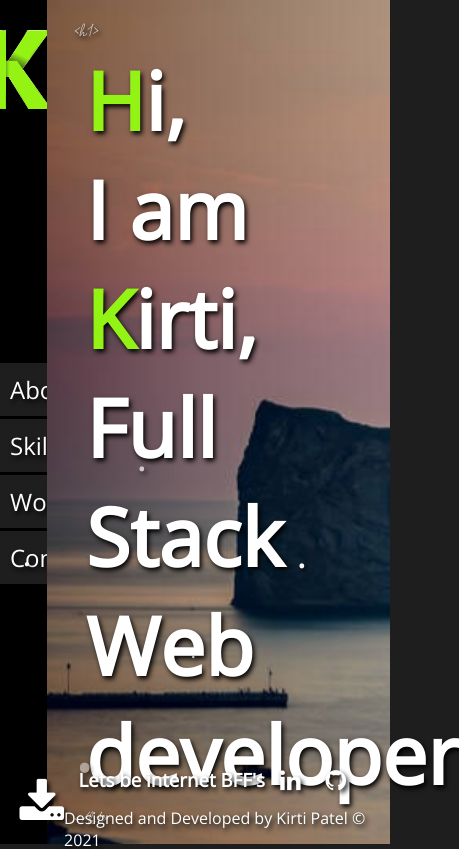
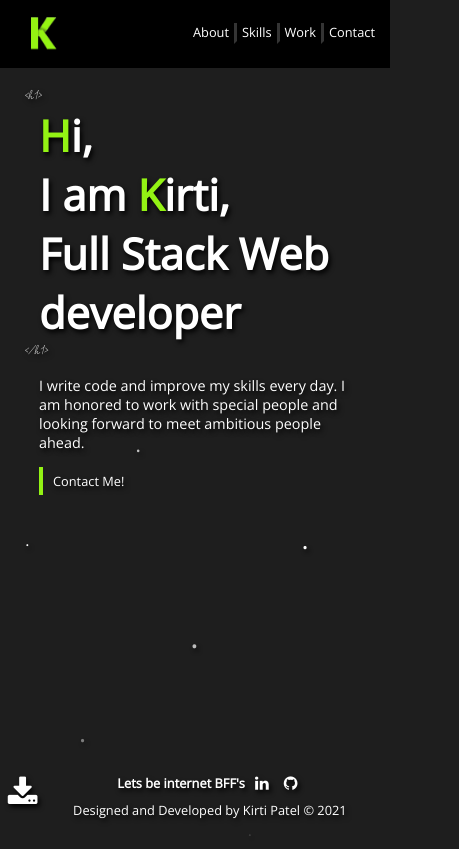
Before and after one commit to kirti18patel/react-portfolio, a React (Create React App) app in the folder react-portfolio/: page / in a window 390 px wide. Shown: the top 849 px of the page, 459 px wide, since content can reach past the window. Built offline with nearby package versions, Linux system fonts and the light colour scheme.

Commit message:
responsiveness added

```diff
--- a/react-portfolio/src/App.css
+++ b/react-portfolio/src/App.css
@@ -12,7 +12,7 @@
 
 body{
   width: 100vw;
-  height: 100vh;
+  min-height: 100vh;
   color: white;
   font-family: 'Open Sans', sans-serif;
   background-color: var(--bgcolor);
@@ -433,7 +433,6 @@ footer{
 
 /* dots animation */
 .dots h1{
-  font-size: 2rem;
   animation: dot 7s linear infinite;
 }
 @keyframes dot{
@@ -455,48 +454,40 @@ footer{
 }
 .dots h1:nth-child(1){
   animation-delay: 2s;
-  font-size: 25px;
+  font-size: 1.5rem;
 }
 .dots h1:nth-child(2){
   animation-delay: 4s;
-  font-size: 60px;
+  font-size: 2.5rem;
 }
 .dots h1:nth-child(3){
   animation-delay: 1s;
-  font-size: 30px;
+  font-size: 2rem;
 }
 .dots h1:nth-child(4){
   animation-delay: 3s;
-  font-size: 15px;
+  font-size: 3rem;
 }
 .dots h1:nth-child(5){
   animation-delay: 5s;
-  font-size: 40px;
+  font-size: 1.5rem;
 }
 .dots h1:nth-child(6){
   animation-delay: 2s;
-  font-size: 30px;
+  font-size: 2.5rem;
 }
 .dots h1:nth-child(7){
   animation-delay: 6s;
-  font-size: 60px;
+  font-size: 3rem;
 }
 .dots{
   width: 100%;
-  display: flex;
-  justify-content: space-around;
-  align-items: center;
   bottom: -100px;
   position: absolute;
   color: white;
 }
 
 /* skills page designing */
-.skills{
-  display: flex;
-  justify-content: space-between;
-  align-items: center;
-}
 .skills-description{
   width: 45%;
   height: 100%;
@@ -531,3 +522,279 @@ footer{
   height:130px;
   padding: 10px;
 }
+
+
+@media screen and (max-width: 640px) {
+  #root{
+    flex-direction: column;
+  }
+  nav{
+    width: 100vw;
+    height: 8vh;
+    flex-direction: row;
+  }
+  .empty{
+    display: none;
+  }
+  .logo{
+    margin-top: 5px;
+  }
+  .logo img{
+    transform: scale(0.4);
+  }
+  .menu ul{
+    display: flex;
+    justify-content: center;
+    align-items: center;
+    width: 100%;
+    font-size: 0.8rem;
+    background-color: transparent;
+  }
+  .menu ul li{
+    padding: 0px 5px;
+    border-left: 3px solid var(--secondary-bg);
+    border-right: none;
+  }
+  .menu ul li:nth-child(1){
+    border-left: none;
+  }
+  .content,
+  .about{
+    margin-bottom: 10px;
+  }
+  .content::before,
+  .content::after{
+    font-size: 0.8rem;
+  }
+  .content h1{
+    font-size: 2.7rem;
+  }
+  .description-home{
+    font-size: 0.9rem;
+    margin-bottom: 15px;
+  }
+  .contact-me,
+  .repo-link{
+    padding: 5px 10px;
+    font-size: 0.8rem;
+  }
+  .dots h1:nth-child(1){
+    font-size: 0.75rem;
+  }
+  .dots h1:nth-child(2){
+    font-size: 1.25rem;
+  }
+  .dots h1:nth-child(3){
+    font-size: 1rem;
+  }
+  .dots h1:nth-child(4){
+    font-size: 1.5rem;
+  }
+  .dots h1:nth-child(5){
+    font-size: 0.75rem;
+  }
+  .dots h1:nth-child(6){
+    font-size: 1.25rem;
+  }
+  .dots h1:nth-child(7){
+    font-size: 1.5rem;
+  }
+  .dots{
+    bottom: -50px;
+  }
+  section{
+    width: 100vw;
+    height: 92vh;
+    background-image:none !important;
+  }
+  .content,
+  .about{
+    margin-bottom: 15px;
+  }
+  .about h3,
+  .slogan{
+    font-size: 1.5rem;
+  }
+  .about-description{
+    font-size: 0.8rem;
+  }
+  .about-description p{
+    margin: 5px 0;
+  }
+  footer{
+    padding: 0 2%;
+    position: absolute;
+    width: 100%;
+    height: 10vh;
+    bottom: 10px;
+  }
+  .social-icons .fa{
+    font-size: 1rem;
+    padding: 10px 5px 10px 10px;
+  }
+  .social h3{
+    font-size: 0.8rem;
+  }
+  .social-icons .fa:hover{
+    transform: translateY(-3px) scale(1.1);
+  }
+  .download{
+    font-size: 2rem ;
+  }
+  .tooltiptext {
+    font-size: 0.5rem;
+    width: 100px;
+    transform: translate(-40%,-100%);
+  }
+  .footer{
+    font-size: 0.8rem;
+  }
+  .skills{
+    flex-direction: column;
+    justify-content: flex-start;
+  }
+  .skills-description{
+    width: 100%;
+    height: 60%;
+  }
+  .skills-description h3{
+    font-size:1.5rem;
+    margin-bottom: 10px;
+  }
+  .skills-description p{
+    font-size: 0.9rem;
+  }
+  .skill-icon{
+    padding: 0px 5px;
+    width: 100%;
+  }
+  .skill-icon img{
+    width: 50px;
+    height:50px;
+    padding: 5px;
+  }
+  .contact{
+    justify-content: flex-start;
+  }
+  .contactContent{
+    max-width: 800px;
+    text-align: left;
+  }
+  .contactContent h2{
+    font-size: 1.5rem;
+    margin-bottom: 10px;
+  }
+  .contactContent p{
+    font-size: 0.8rem;
+  }
+  .container{
+    width: 100%;
+    margin-top: 20px;
+    flex-direction: column;
+  }
+  .contact-info{
+    width: 100%;
+  }
+  .contact-info .box{
+    position: relative;
+    padding: 10px 0;
+    display: flex;
+  }
+  .box .icon{
+    min-width: 30px;
+    height: 30px;
+    border-radius: 50%;
+    font-size: 1rem;
+  }
+  .box .text{
+    margin-left: 10px;
+    font-size: 0.7rem;
+  }
+  .contact-form{
+    width: 100%;
+    padding: 10px;
+    border-radius: 10px;
+    margin-top: 10px;
+  }
+  .contact-form h2{
+    font-size: 1rem;
+  }
+  .contact-form input,
+  .contact-form textarea{
+    font-size: 0.8rem;
+    width: 100%;
+    padding: 3px 0;
+    border-bottom: 1px solid var(--gray);
+  }
+  .contact-form input[type="submit"]{
+    border: 2px solid var(--logo-color);
+    padding: 5px;
+    font-size: 0.9rem;
+  }
+  .work{
+    padding: 2%;
+  }
+  .overlay{
+    width: 100%;
+    height: 100%;
+    position: absolute;
+    color: black;
+    font-size: 3rem;
+    font-weight: bolder;
+    top: 0;
+    border-radius: 7px;
+    cursor: pointer;
+    background: rgba(0, 0, 0, .3);
+    transition: 0.3s;
+    opacity: 0;
+  }
+  .overlay:hover{
+    opacity: 1;
+  }
+  /* project section */
+.project-card{
+  width: 100%;
+}
+.project{
+  margin: 10px;
+  width: 90%;
+  height: 170px;
+}
+.project img:hover{
+  transform: scale(1.1);
+}
+.modalBackdrop {
+  width: 100%;
+  height: 100%;
+}
+.modalContainer {
+	margin: 30% auto;
+	width: 80%;
+  height: 50%;
+}
+.modalTitle {
+	font-size: 1rem;
+}
+.project-img{
+  margin: 20px;
+  transition: 0.5s;
+}
+.project-info:hover .project-img{
+  transform: translateY(30px) scale(0.6);
+}
+.project-info:hover .project-description {
+  margin: 20px;
+  transform: translateY(-20%);
+}
+.project-description{
+  width: 100%;
+  height: 100%;
+  padding: 5px;
+}
+.project-description p{
+  font-size: 0.8rem;
+}
+.modal-close-btn {
+	font-size: 12px;
+}
+}
--- a/react-portfolio/src/App.js
+++ b/react-portfolio/src/App.js
@@ -32,7 +32,7 @@ function App() {
 
   return (
     <>
-    <div className="dots">
+    <div className="dots flex-around-center">
       <h1>.</h1>
       <h1>.</h1>
       <h1>.</h1>
@@ -43,7 +43,7 @@ function App() {
     </div>
     <Nav currentCategory={currentCategory} setCurrentCategory={setCurrentCategory}/>
     {renderCategory(currentCategory)}
-    <Footer />
+    {currentCategory==="Work"?<></>:<Footer />}
     </>
   );
 }
--- a/react-portfolio/src/components/About/index.js
+++ b/react-portfolio/src/components/About/index.js
@@ -10,7 +10,7 @@ function About() {
     weekday[4] = "Thursday";
     weekday[5] = "Friday";
     weekday[6] = "Saturday";
-    return date.getDay() === (6 || 7) ? "Weekend" : weekday[date.getDay()];
+    return date.getDay() === (6 || 0) ? "Weekend" : weekday[date.getDay()];
   }
 
   return (
--- a/react-portfolio/src/components/Contact/index.js
+++ b/react-portfolio/src/components/Contact/index.js
@@ -1,7 +1,7 @@
 import React from 'react';
 function Contact() {
   return (
-    <section className="flex-center-column my-5">
+    <section className="contact flex-center-column my-5">
       <div className="contactContent text-center">
         <h2>Contact Me</h2>
         <p>I am intrested in web development opportunities. If you have any question or want to discuss more about, don't hesitate to reach me.</p>
--- a/react-portfolio/src/components/Home/index.js
+++ b/react-portfolio/src/components/Home/index.js
@@ -2,7 +2,7 @@ import React from 'react';
 import background from "../../assets/perce-rock.jpg";
 function Home() {
   return (
-    <section className="my-5" style={{ backgroundImage: `url(${background})` }}>
+    <section className="my-5 home" style={{ backgroundImage: `url(${background})` }}>
       <div className="content">
         <h1><span>H</span>i,</h1>
         <h1>I am <span>K</span>irti,</h1>
--- a/react-portfolio/src/components/Nav/index.js
+++ b/react-portfolio/src/components/Nav/index.js
@@ -21,7 +21,7 @@ function Nav(props) {
                 }
             </ul>
           </div>
-          <div></div>
+          <div className="empty"></div>
           </nav>
   );
 }
--- a/react-portfolio/src/components/Skills/index.js
+++ b/react-portfolio/src/components/Skills/index.js
@@ -40,7 +40,7 @@ function Skills() {
     ]
   );
   return (
-    <section className="my-5 skills">
+    <section className="my-5 skills flex-space-between">
         <div className="skills-description">
           <h3>Skills <span>&</span> Experiences</h3>
           <p>I started my professional journey in web development with startups, and collaborated with talented people to create web products with creative and smart thinking.
```
